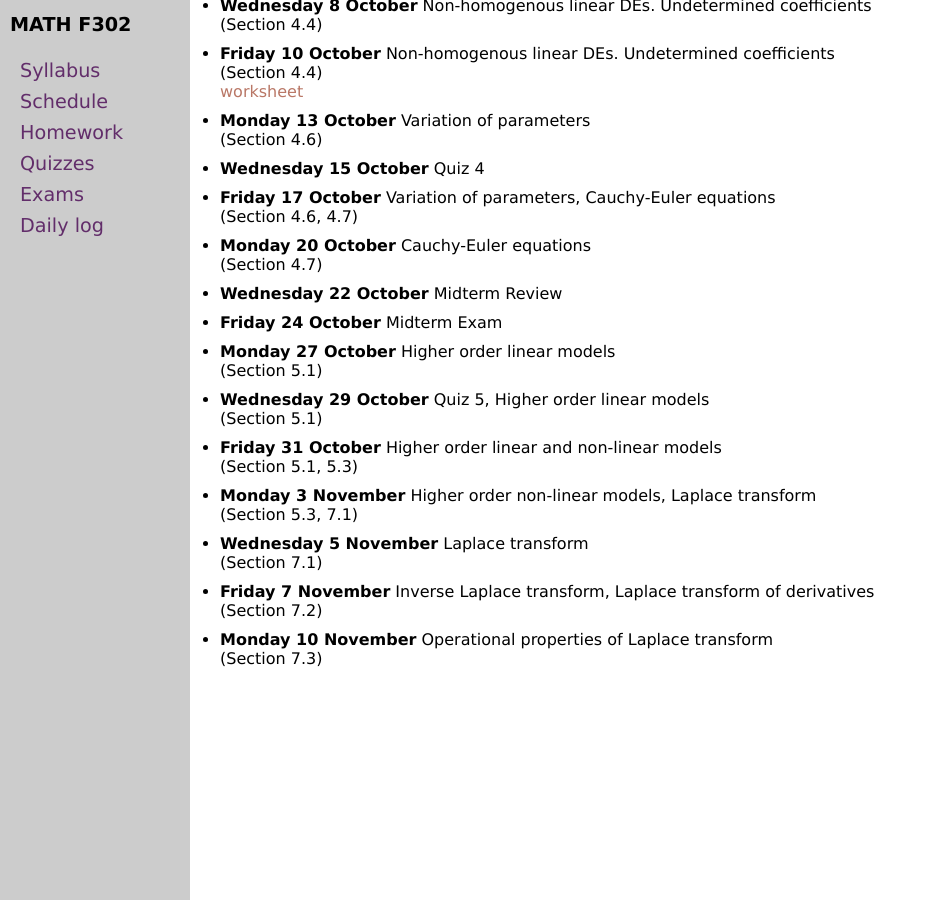
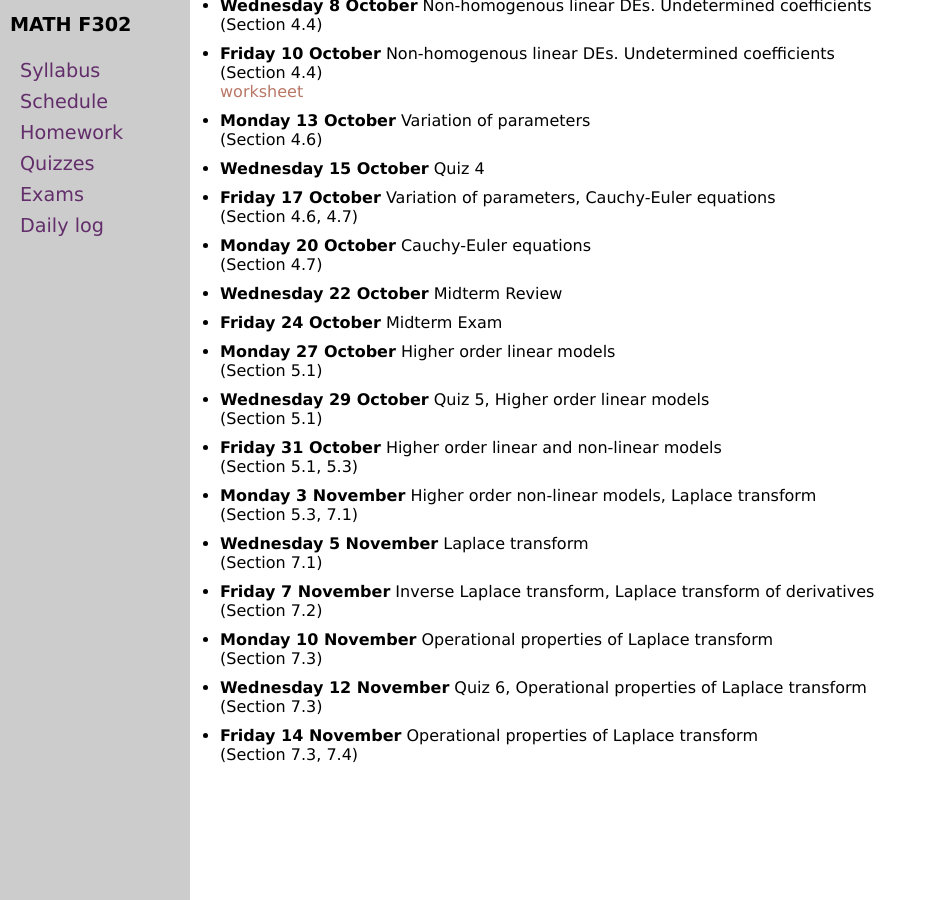
Before and after one commit to blackcurrantpi/ode, a Jekyll site: the page built from daily.md, in a window 1280 px wide and 900 px high, scrolled down 1059 px. Shown: the whole window, without its empty margins (0-926 px from the left). Built offline with Jekyll 4.4.1, drawn with Linux system fonts in a browser that asks for light colours.

Commit message:
upd after q6

```diff
--- a/_data/daily.yml
+++ b/_data/daily.yml
@@ -143,3 +143,11 @@ daily:
 - name: Monday 10 November
   description: Operational properties of Laplace transform
   chapter: 7.3
+
+- name: Wednesday 12 November
+  description: Quiz 6, Operational properties of Laplace transform
+  chapter: 7.3
+
+- name: Friday 14 November
+  description: Operational properties of Laplace transform
+  chapter: 7.3, 7.4
--- a/_data/homework.yml
+++ b/_data/homework.yml
@@ -29,7 +29,7 @@ homework:
   - section: 7.2
     problems: 4, 12, 20, 26, 36, 38, 43
   - section: 7.3
-    problems: TBD
+    problems: 4, 16, 18, 26, 40, 42, 46, 61, 66
   - section: 7.4
     problems: TBD
 
```
